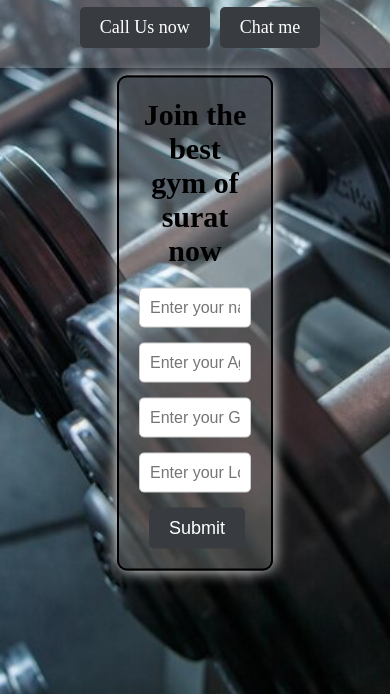
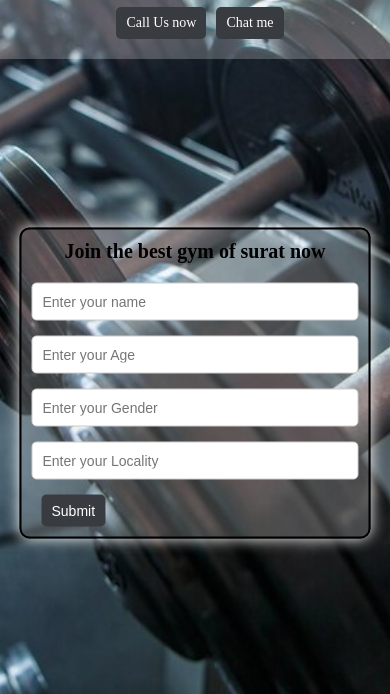
Before and after one commit to ashishpipaliya30/Gym-home-page, a plain HTML site: page index.html in a window 390 px wide. Shown: the part 150-844 px from the top of the page. Drawn offline with Linux system fonts and the light colour scheme.

Commit message:
minor changes

```diff
--- a/css/style.css
+++ b/css/style.css
@@ -50,7 +50,7 @@ body {
     background-color: #383c41;
     color: white;
     padding: 15px;
-    border-radius: 25px;
+    border-radius: 30px;
   }
 
   /* Style for buttons */
@@ -87,7 +87,6 @@ body {
       justify-content: center;
     }
   }
-
 
   .container {
     position: absolute;
@@ -133,5 +132,55 @@ body {
   }
 
   .btn:hover {
-    background-color: #383c41;
+    background-color: #23262b;
   }
+
+  /* Responsive CSS */
+  @media (max-width: 1200px) {
+    .container {
+      width: 50%;
+    }
+  }
+
+  @media (max-width: 992px) {
+    .container {
+      width: 60%;
+    }
+  }
+
+  @media (max-width: 768px) {
+    .container {
+      width: 70%;
+      padding: 15px;
+    }
+
+    .container h1 {
+      font-size: 25px;
+    }
+
+    .btn {
+      font-size: 16px;
+      padding: 10px 15px;
+    }
+  }
+
+  @media (max-width: 576px) {
+    .container {
+      width: 90%;
+      padding: 10px;
+      margin-top: 60px;
+    }
+
+    .container h1 {
+      font-size: 20px;
+    }
+
+    .btn {
+      font-size: 14px;
+      padding: 8px 10px;
+    }
+
+    input[type="text"] {
+      font-size: 14px;
+    }
+  }
--- a/index.html
+++ b/index.html
@@ -49,7 +49,7 @@
         <div class="form-group">
           <input type="text" name="" id="" placeholder="Enter your Locality" />
         </div>
-        <button class="btn">Submit</button>
+        <button type="button" class="btn">Submit</button>
       </form>
     </div>
   </body>
```
